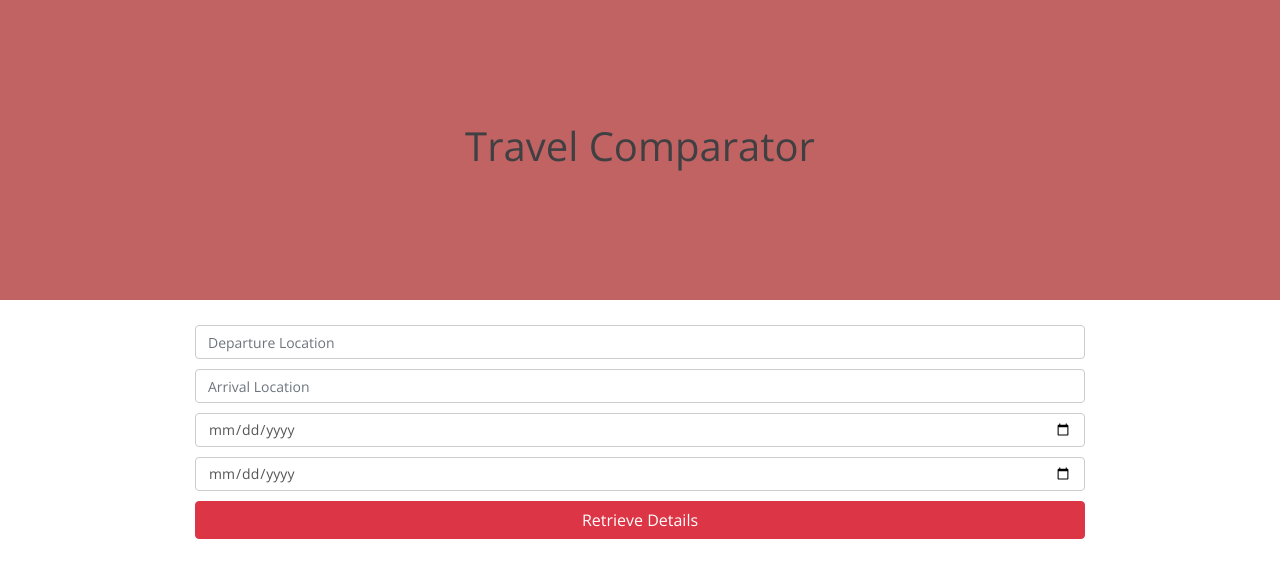
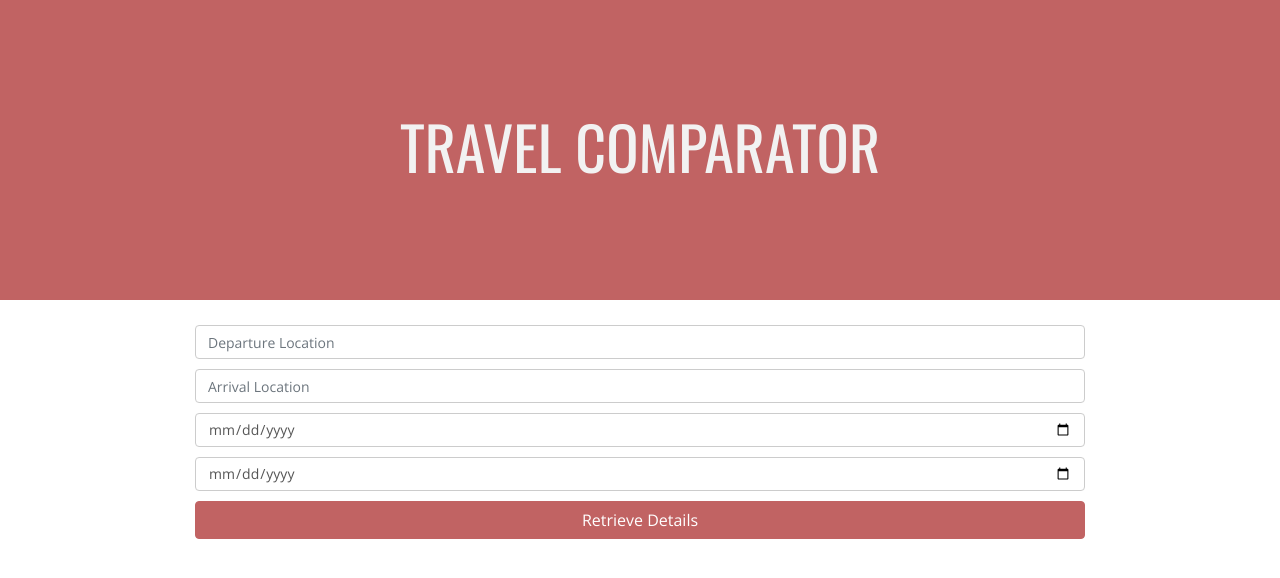
Before and after one commit to Alaanzr/travel-comparison, a website: page public/views/index.html in a window 1280 px wide. Drawn offline with nearby package versions, Linux system fonts and the light colour scheme; no server answers; files whose address does not match are found by name.

Commit message:
CSS changes

```diff
--- a/public/css/master.scss
+++ b/public/css/master.scss
@@ -12,7 +12,14 @@ header {
   justify-content: center;
   align-items: center;
   background: #c16363;
+  color: #f2f2f2;
   height: 300px;
+}
+
+.heading {
+  text-transform: uppercase;
+  font-size: 60px;
+  font-family: 'Oswald', sans-serif;
 }
 
 .form-horizontal {
@@ -35,6 +42,13 @@ header {
     border: 1px solid #ccc;
     border-radius: 4px;
   }
+  .btn-danger {
+    background: #c16363;
+    border-color: #c16363;
+  }
+  .btn-danger:hover {
+    background: #ab4949;
+  }
 }
 
 .results {
--- a/public/views/index.html
+++ b/public/views/index.html
@@ -4,15 +4,16 @@
     <meta charset="utf-8">
     <title>Travel Comparator</title>
     <link href='https://fonts.googleapis.com/css?family=Open+Sans' rel='stylesheet' type='text/css'>
+    <link href='https://fonts.googleapis.com/css?family=Oswald' rel='stylesheet' type='text/css'>
     <link rel="stylesheet" href="/bower_components/bootstrap/dist/css/bootstrap.css">
     <link rel="stylesheet" href="/css/master.css">
   </head>
   <body ng-controller="mainController as vm">
     <header>
-      <h1>Travel Comparator</h1>
+      <h1 class="heading">Travel Comparator</h1>
     </header>
 
-    <div>
+    <div class="form">
       <form class="form-horizontal">
         <div class="form-group">
           <input type="text" class="form-control" ng-model="vm.origin" name="origin" placeholder="Departure Location">
```
Also changed, not shown: public/css/master.css, 1 other file.
